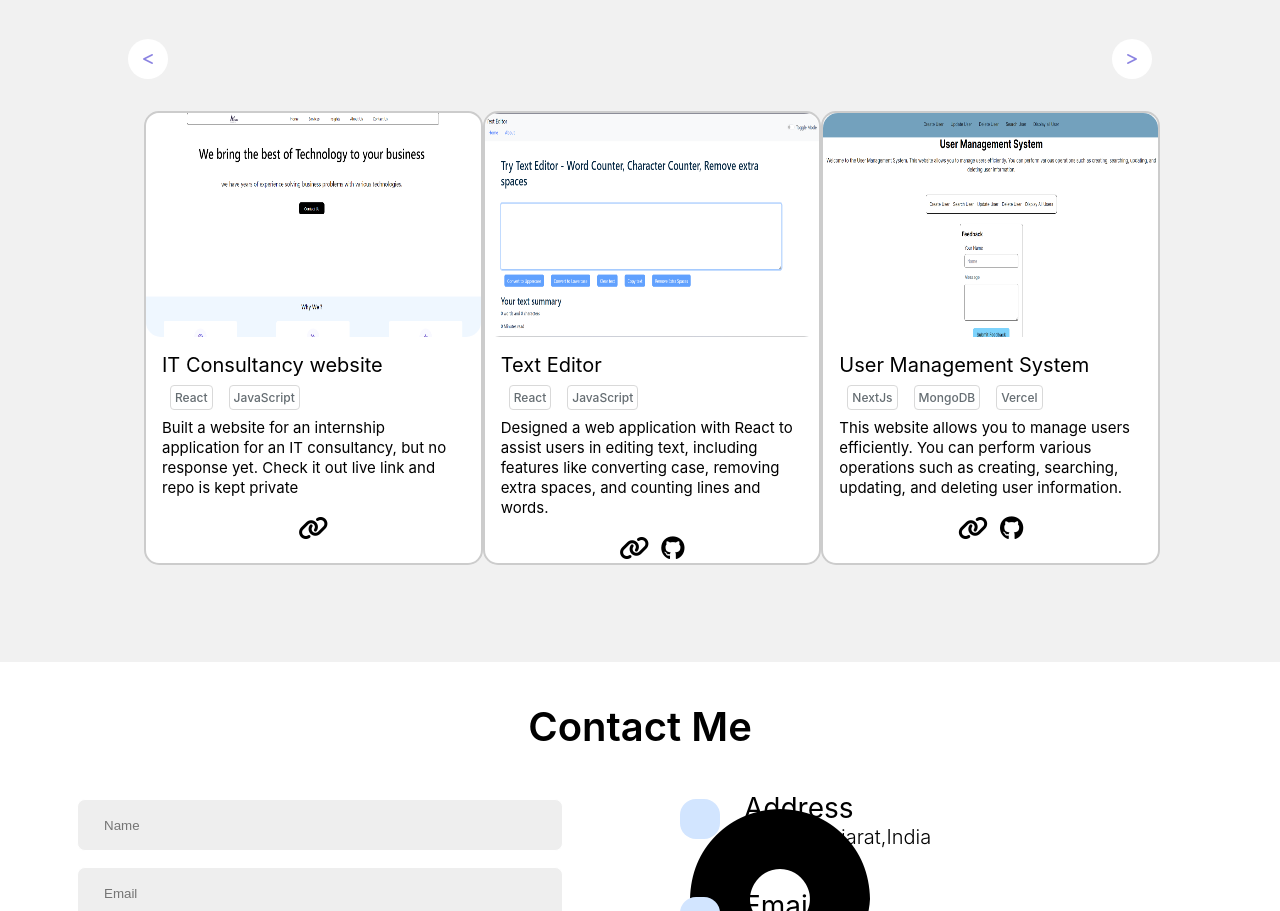
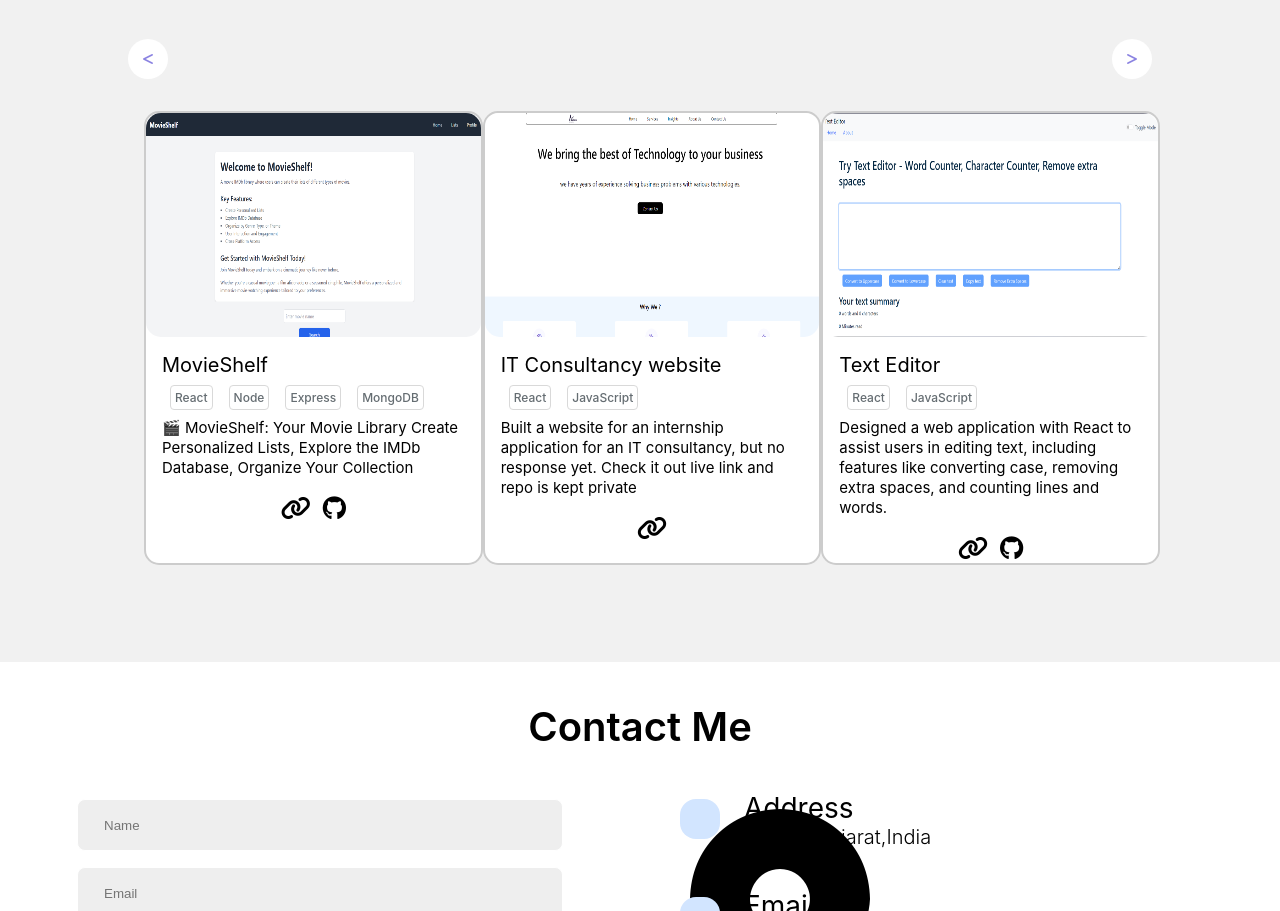
Before and after one commit to yashpatel08/patelyash, a React (Create React App) app: page / in a window 1280 px wide. Shown: the part 2253-3164 px from the top of the page. Built offline with nearby package versions, Linux system fonts and the light colour scheme.

Commit message:
Project added

```diff
--- a/src/components/ProjectData.js
+++ b/src/components/ProjectData.js
@@ -1,14 +1,28 @@
 
-import textEditorImg  from '../media/textEditor.png'
+import textEditorImg from '../media/textEditor.png'
 import newsNetwork from '../media/newsNetwork.png'
 import fashion4you from '../media/fashion4you.png'
 import wheatherapp from '../media/wheatherapp.png'
 import AviatoImg from '../media/Aviato.png'
 import Imperial from '../media/imperial.png'
+import Movieshelf from '../media/movieshelf.png'
 
 import um from '../media/user-manage.png'
 
 export const projects = [
+    {
+        img: Movieshelf,
+        name: "MovieShelf",
+        tech: [
+            "React",
+            "Node",
+            "Express",
+            "MongoDB",
+        ],
+        link: "https://movie-shelf-nine.vercel.app/",
+        dec: "🎬 MovieShelf: Your Movie Library Create Personalized Lists, Explore the IMDb Database, Organize Your Collection",
+        repo: "https://github.com/yashpatel08/movie-shelf",
+    },
     {
         img: AviatoImg,
         name: "IT Consultancy website",
@@ -77,7 +91,7 @@ export const projects = [
         link: "",
         dec: "Created a MERN stack-based clone of Myntra e-Commerce, encompassing core functionalities like user authentication, product catalog, cart management with Stripe integration, user profile,add favorites",
         repo: "https://github.com/yashpatel08/myntra-clone",
-    },{
+    }, {
         img: wheatherapp,
         name: "Wheather app",
         tech: [
```
Also changed, not shown: src/media/movieshelf.png (added).
